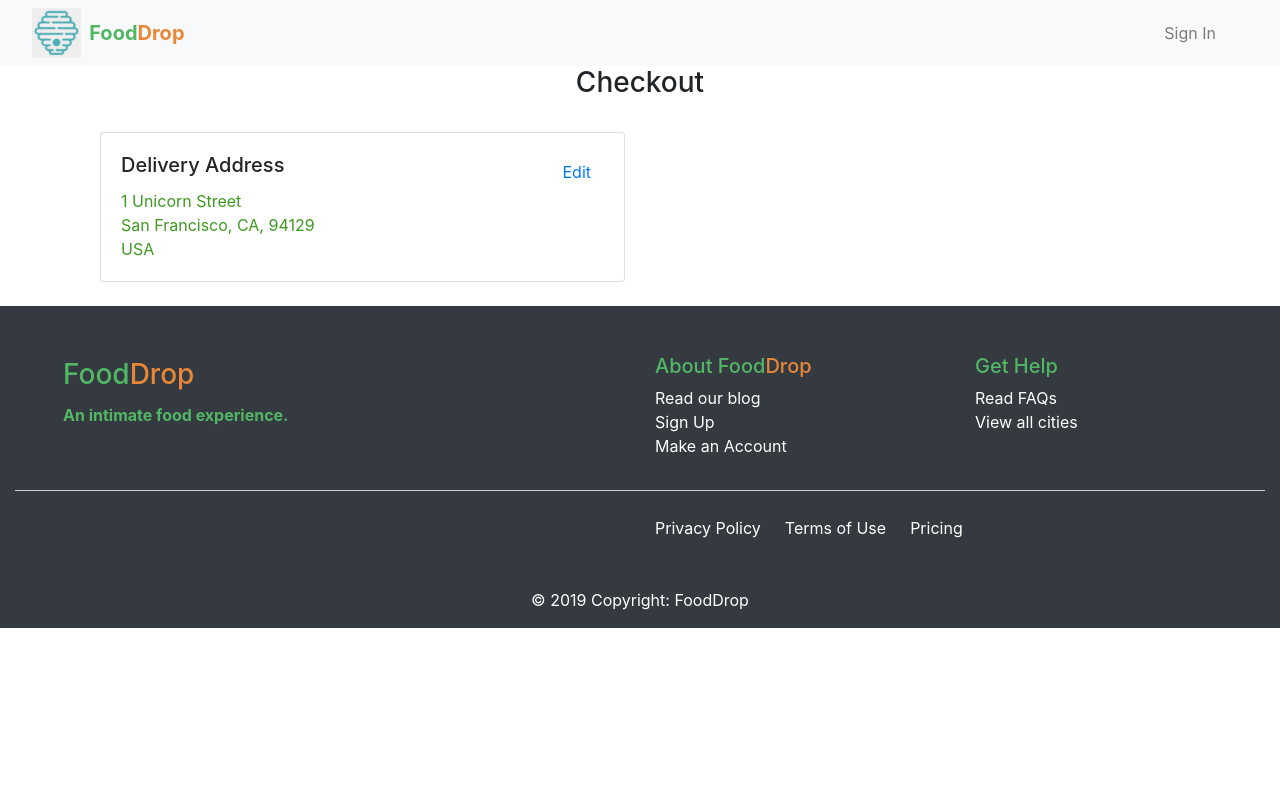
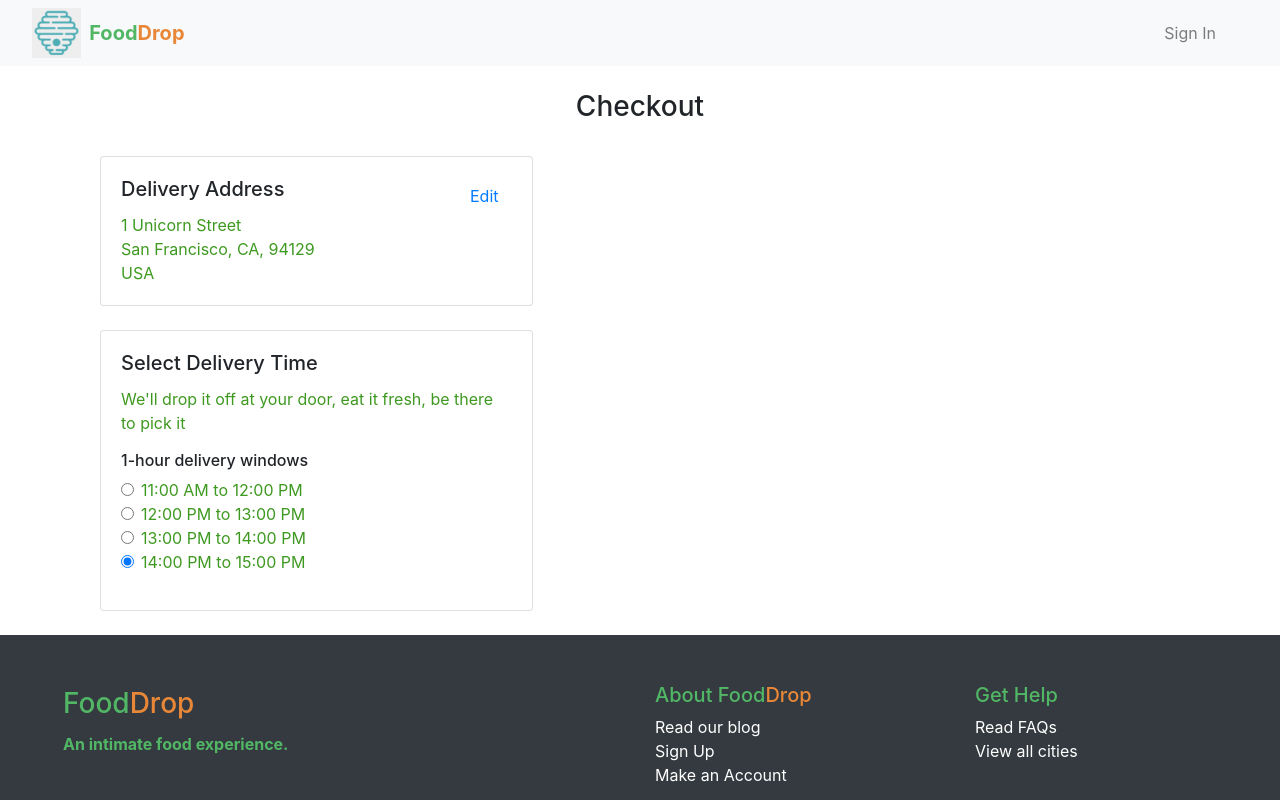
Before and after one commit to jerpowel321/Hackathon-Freedom, a React (Create React App) app in the folder foodbnbv1/: page /customer/status in a window 1280 px wide. Shown: the top 800 px of the page. Built offline with nearby package versions, Linux system fonts and the light colour scheme.

Commit message:
Getting the styling for delivery

```diff
--- a/foodbnbv1/src/pages/customer/status.js
+++ b/foodbnbv1/src/pages/customer/status.js
@@ -25,13 +25,15 @@ class Status extends Component {
                 </div>
 
                 <div className="text-center">
+                    <br></br>
                     <h3>Checkout</h3>
                     <br></br>
                 </div>
                 <div className="container">
+
                     <div className="receipt">
 
-                        <div className="col-sm-6">
+                        <div className="col-sm-5">
                             <div className="card">
                                 <div className="card-body">
                                     <div className="float-right">
@@ -46,22 +48,69 @@ class Status extends Component {
                             </div>
                         </div>
 
+                        <br></br>
 
-                        {/* <form>
+                        <div className="col-sm-5">
+                            <div className="card">
+                                <div className="card-body">
+                                    <h5 class="card-title">Select Delivery Time</h5>
 
-                            <div class="form-check">
-                                <input class="form-check-input" type="checkbox" value="" id="defaultCheck1">
-                                    <label class="form-check-label" for="defaultCheck1">
-                                        Default checkbox
+
+                                    <p>We'll drop it off at your door, eat it fresh, be there to pick it</p>
+
+
+
+                                    <form>
+
+                                        <div className="form-group">
+                                            <h6>1-hour delivery windows</h6>
+
+                                            <div className="form-check">
+                                                <input className="form-check-input" type="radio" name="exampleRadios" id="exampleRadios1" value="option1" checked></input>
+                                                <label className="form-check-label" for="exampleRadios1">
+                                                    11:00 AM to 12:00 PM
                                             </label>
-                                </input>
+                                            </div>
 
+
+
+
+                                            <div className="form-check">
+                                                <input className="form-check-input" type="radio" name="exampleRadios" id="exampleRadios1" value="option1" checked></input>
+                                                <label className="form-check-label" for="exampleRadios1">
+                                                    12:00 PM to 13:00 PM
+                                            </label>
                                             </div>
-                        </form> */}
+
+
+
+                                            <div className="form-check">
+                                                <input className="form-check-input" type="radio" name="exampleRadios" id="exampleRadios1" value="option1" checked></input>
+                                                <label className="form-check-label" for="exampleRadios1">
+                                                    13:00 PM to 14:00 PM
+                                            </label>
+                                            </div>
+
+
+
+                                            <div className="form-check">
+                                                <input className="form-check-input" type="radio" name="exampleRadios" id="exampleRadios1" value="option1" checked></input>
+                                                <label className="form-check-label" for="exampleRadios1">
+                                                    14:00 PM to 15:00 PM
+                                            </label>
 
                                             </div>
                                         </div>
 
+                                    </form>
+
+                                </div>
+                            </div>
+                        </div>
+
+
+                    </div>
+                </div>
 
                 <Footer></Footer>
 
```
Lines whose indentation alone changed are shown as unchanged.
